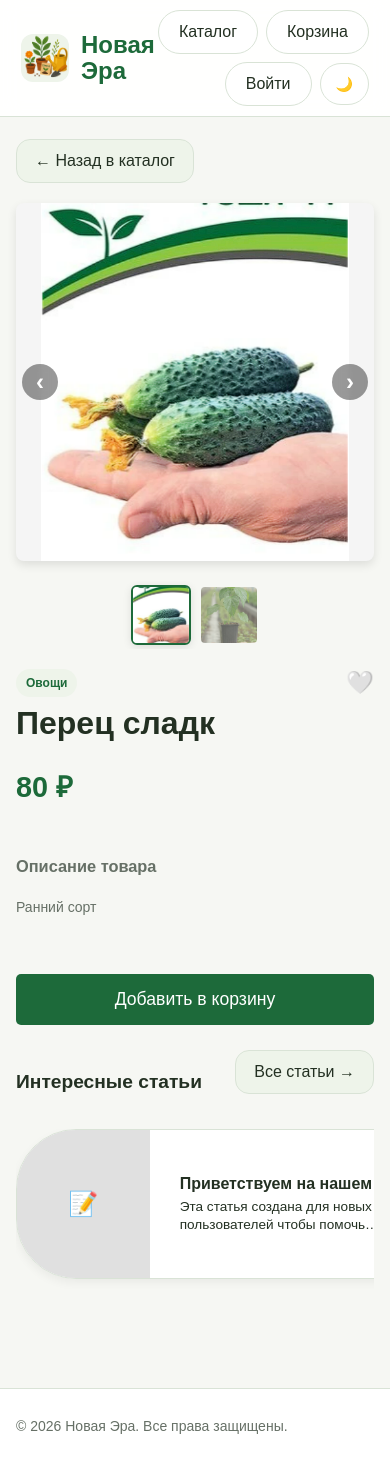
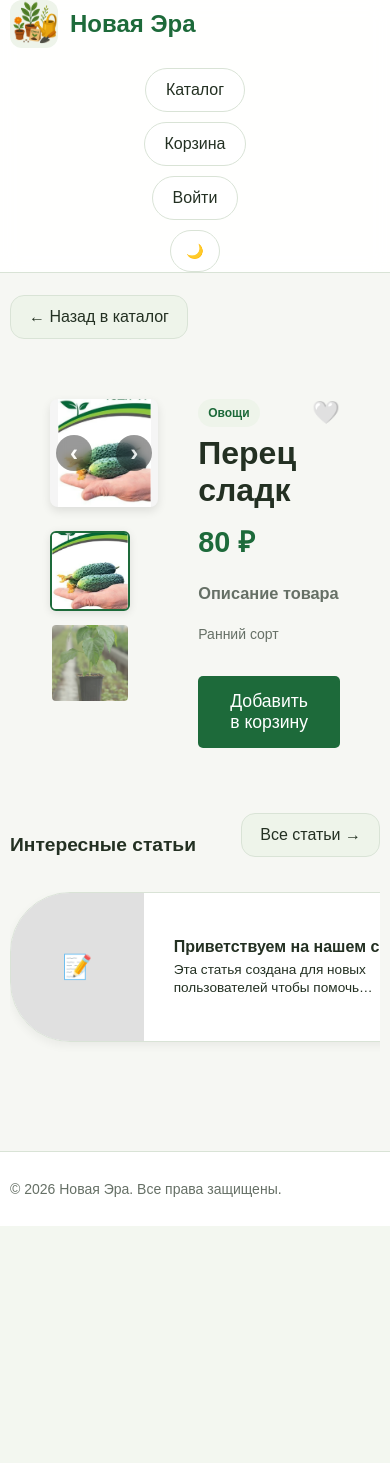
Before and after one commit to Zdappy/Zdappy.github.io, a Flask app: page /product/4 in a window 390 px wide. After the commit the page ends 1226 px from the top, so only its background shows below. Run offline with Flask 3, Linux system fonts and the light colour scheme.

Commit message:
Откат на 1 версию назад

```diff
--- a/static/css/style.css
+++ b/static/css/style.css
@@ -292,38 +292,12 @@ background: var(--surface);
 /* Responsive */
 @media (max-width: 1024px) {
 .products-grid { grid-template-columns: repeat(2, minmax(0, 1fr)); }
-.header-inner {
-    display: flex !important;
-    flex-direction: row !important;
-    justify-content: space-between !important;
-    align-items: center !important;
-    padding: 10px 5px !important;
 }
-}
-
-
 @media (max-width: 720px) {
-/* .container { width: min(100% - 20px, 1180px); } */
-.header-inner {
-    display: flex !important;
-    flex-direction: row !important;
-    justify-content: space-between !important;
-    align-items: center !important;
-    padding: 10px 5px !important;
-}
-.top-nav {
-    display: flex !important;
-    flex-direction: row !important;
-    flex-wrap: wrap !important;
-    justify-content: flex-end !important;
-    gap: 8px !important;
-}
-.products-grid {
-    grid-template-columns: repeat(2, 1fr) !important;
-    gap: 12px !important;
-}
-
-
+.container { width: min(100% - 20px, 1180px); }
+.header-inner, .section-head, .cart-summary, .admin-head { align-items: stretch; }
+.header-inner, .top-nav, .search-form, .admin-actions { flex-direction: column; }
+.products-grid { grid-template-columns: 1fr; }
 .form-container, .cart-container, .error-page, .admin-card { padding: 18px; }
 .cart-item { grid-template-columns: 72px 1fr; }
 .qty-controls { grid-column: 1 / -1; justify-content: flex-start; }
@@ -343,111 +317,6 @@ border: none;
 padding: 8px 0;
 }
 .admin-table td::before { content: attr(data-label); font-weight: 700; color: var(--muted); }
-
-
-
-.search-form {
-    display: flex !important;
-    flex-direction: row !important;
-    flex-wrap: wrap !important;
-    justify-content: flex-end !important;
-    align-items: center !important;
-    width: 100% !important;
-    gap: 10px !important;
-}
-.search-input[name="search"] {
-    flex: 6 !important;
-    width: 100% !important;
-    padding: 10px !important;
-}
-.search-form select[name="category"] {
-    flex: 4 !important;
-    width: calc(50% - 5px) !important;
-    padding: 10px !important;
-}
-.search-btn {
-    flex: 1 !important;
-    width: calc(20% - 5px) !important;
-    padding: 12px !important;
-}
-
-
-
-.product-page-container {
-    padding: 0px !important;
-}
-.product-detail-wrapper {
-    display: flex !important;
-    flex-direction: column !important;
-    gap: 20px !important;
-    width: 100% !important;
-}
-.product-image-block {
-    width: 100% !important;
-    height: 100% !important;
-    max-width: 100% !important;
-    max-height: 100% !important;
-    display: flex !important;
-    justify-content: center !important;
-}
-.product-info-block {
-    width: 100% !important;
-    display: flex !important;
-    flex-direction: column !important;
-    gap: 12px !important;
-}
-
-
-
-.gallery-container {
-    display: flex !important;
-    flex-direction: column !important;
-    gap: 12px !important;
-    width: 100% !important;
-}
-/* Главное изображение со стрелками */
-.main-image-wrapper {
-    position: relative !important;
-}
-/* Контейнер для маленьких картинок (миниатюр) */
-.thumbnail-list {
-    display: flex !important;
-    flex-direction: row !important; /* Строго горизонтальный ряд */
-    justify-content: center !important; /* Центрируем миниатюры под главным фото */
-    gap: 8px !important;            /* Расстояние между маленькими картинками */
-    width: 100% !important;
-    overflow-x: auto !important;    /* Если картинок много, появится аккуратная прокрутка */
-    padding: 4px 0 !important;
-}
-/* Сами маленькие картинки-превью */
-.thumbnail-list img.thumbnail {
-    width: 60px !important;         /* Жесткая маленькая ширина */
-    height: 60px !important;        /* Жесткая маленькая высота (делаем квадратными) */
-    flex-shrink: 0 !important;      /* Запрещаем им сжиматься */
-    object-fit: cover !important;   /* Чтобы фото внутри миниатюры не искажалось */
-    border-radius: 6px !important;  /* Легкое аккуратное скругление углов */
-    cursor: pointer !important;
-    transition: opacity 0.2s ease, border-color 0.2s ease !important;
-    border: 2px solid transparent !important;
-}
-/* Стили для активной миниатюры (которая сейчас выбрана) */
-.thumbnail-list img.thumbnail.active {
-    border-color: var(--brand, #2e7d32) !important; /* Подсветка рамки активного превью */
-    opacity: 1 !important;
-}
-/* Эффект при наведении на остальные миниатюры */
-.thumbnail-list img.thumbnail:not(.active) {
-    opacity: 0.6 !important;
-}
-.thumbnail-list img.thumbnail:not(.active):hover {
-    opacity: 0.9 !important;
-}
-}
-
-
-
-@media (max-width: 515px){
-
 }
 
 /* Dark mode for select dropdowns */
```
Also changed, not shown: instance/shop.db.
